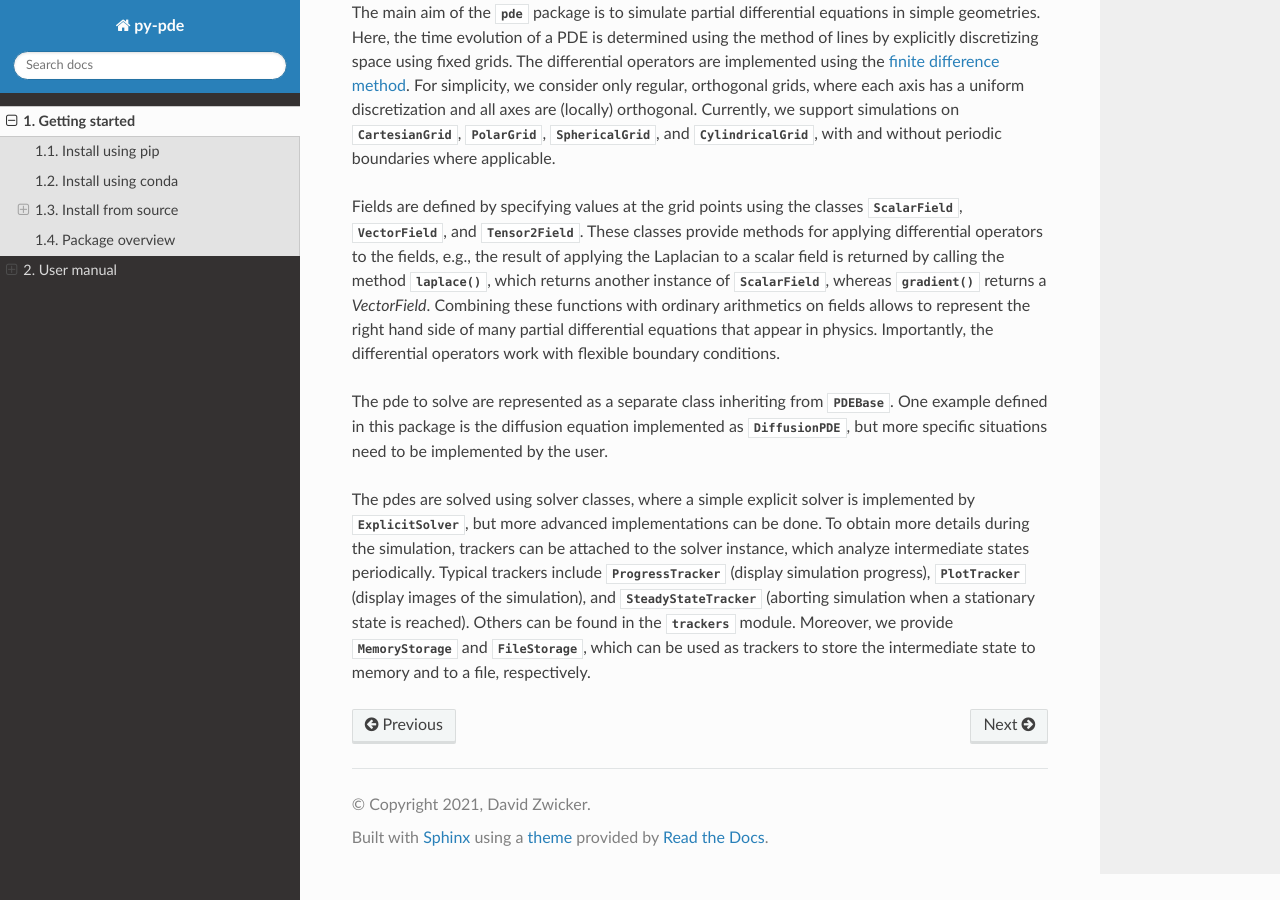
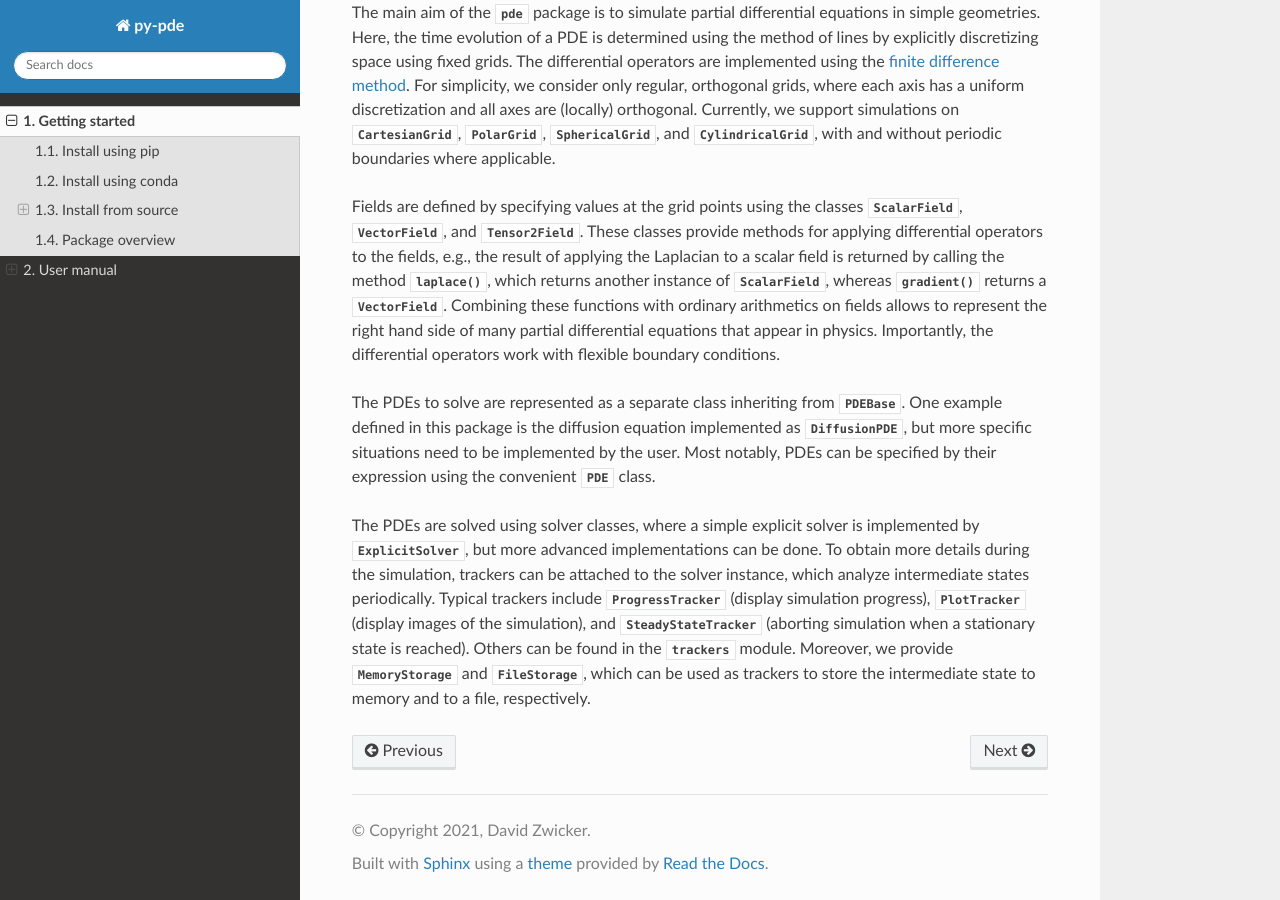
Before and after one commit to zwicker-group/py-pde, a Sphinx documentation site: the page built from docs/source/getting_started.rst, in a window 1280 px wide and 900 px high, scrolled down 2260 px. Built offline with Sphinx 7.4.7 and the Read the Docs theme 2.0.0, drawn with Linux system fonts in a browser that asks for light colours; pages that are not in the unit, such as notebooks, are missing from menus; the version number could not be read and is left out.

Commit message:
Improved documentation

```diff
--- a/docs/source/getting_started.rst
+++ b/docs/source/getting_started.rst
@@ -144,19 +144,22 @@ These classes provide methods for applying differential operators to the fields,
 e.g., the result of applying the Laplacian to a scalar field is returned by
 calling the method :meth:`~pde.fields.scalar.ScalarField.laplace`, which
 returns another instance of :class:`~pde.fields.scalar.ScalarField`, whereas
-:meth:`~pde.fields.scalar.ScalarField.gradient` returns a `VectorField`.
+:meth:`~pde.fields.scalar.ScalarField.gradient` returns a
+:class:`~pde.fields.vectorial.VectorField`.
 Combining these functions with ordinary arithmetics on fields allows to
 represent the right hand side of many partial differential equations that appear
 in physics.
 Importantly, the differential operators work with flexible boundary conditions.
 
-The pde to solve are represented as a separate class inheriting from
+The PDEs to solve are represented as a separate class inheriting from
 :class:`~pde.pdes.base.PDEBase`.
 One example defined in this package is the diffusion equation implemented as
 :class:`~pde.pdes.diffusion.DiffusionPDE`, but more specific situations need to
 be implemented by the user.
+Most notably, PDEs can be specified by their expression using the convenient
+:class:`~pde.pdes.pde.PDE` class.
 
-The pdes are solved using solver classes, where a simple explicit solver is
+The PDEs are solved using solver classes, where a simple explicit solver is
 implemented by :class:`~pde.solvers.explicit.ExplicitSolver`, but more advanced
 implementations can be done.
 To obtain more details during the simulation, trackers can be attached to the
--- a/docs/source/manual/advanced_usage.rst
+++ b/docs/source/manual/advanced_usage.rst
@@ -207,7 +207,7 @@ Note that the coordinates of the point need to be supplied as a
 :class:`numpy.ndarray` and that only the interpolation at single points is
 supported.
 However, iteration over multiple points can be fast when the loop is compiled
-with `numba`.
+with :mod:`numba`.
 
 
 Inner products
```
Also changed, not shown: other parts of docs/source/manual/advanced_usage.rst (+2 -2 lines), docs/source/manual/basic_usage.rst (+7 -6 lines), docs/sphinx_ext/package_config.py (+10 -7 lines).
